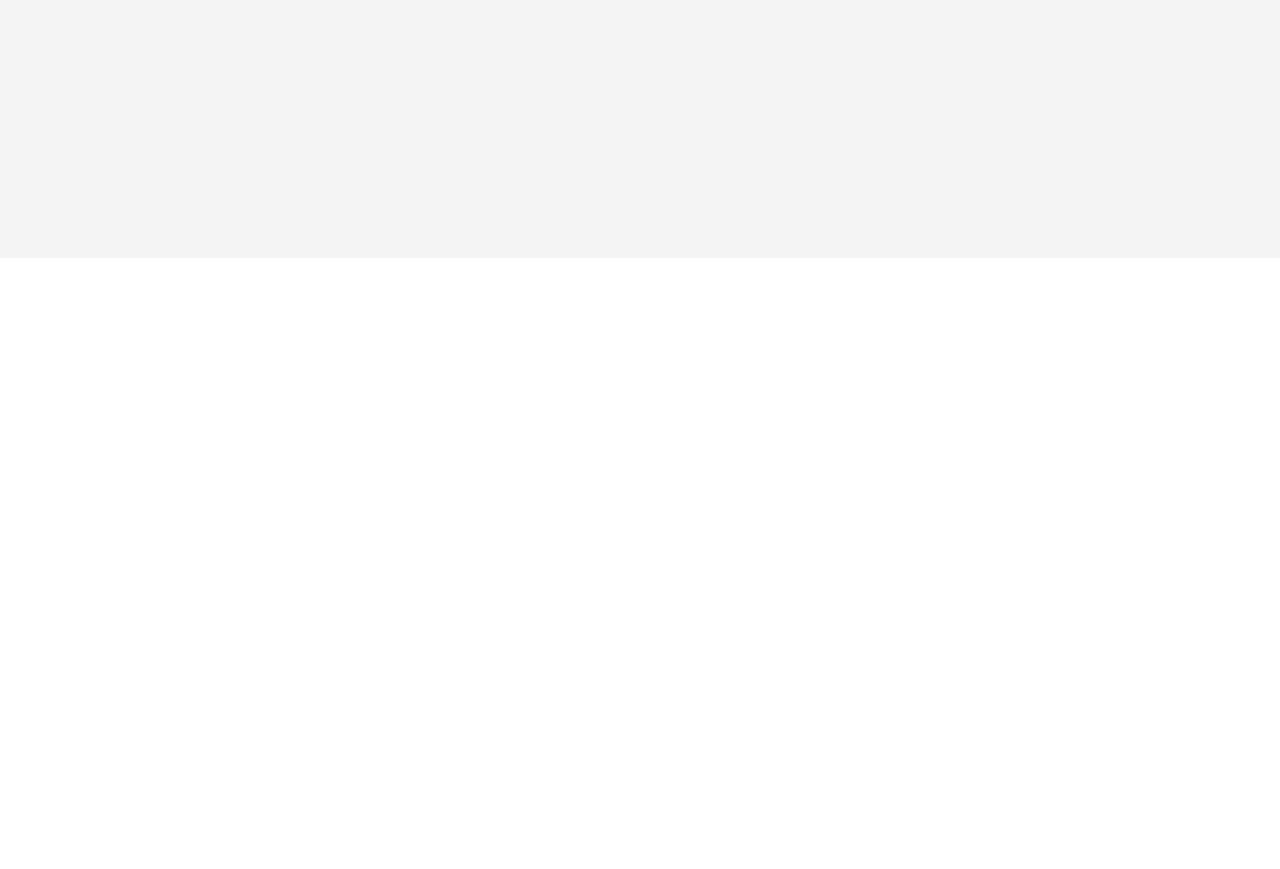
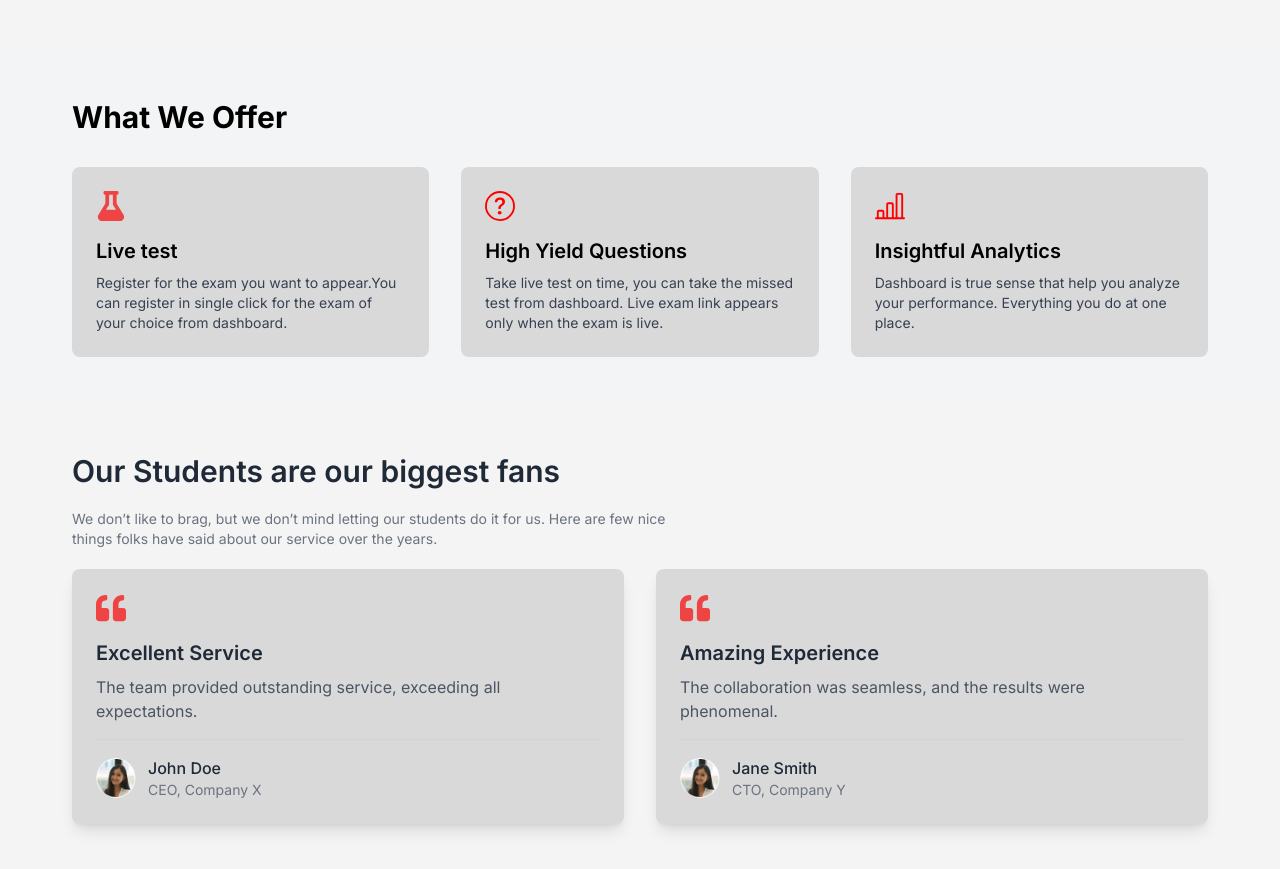
Before and after one commit to Abdullah9202/prelevels, a Next.js app in the folder client/: page / in a window 1280 px wide. Shown: the part 583-1452 px from the top of the page. Before the commit the page ends 841 px from the top, so only its background shows below. Built offline with nearby package versions, Linux system fonts and the light colour scheme.

Commit message:
feat:services section added and testimonial

```diff
--- a/client/src/app/page.tsx
+++ b/client/src/app/page.tsx
@@ -3,6 +3,8 @@ import Timeline from "@/components/ui/timeline";
 import Navbar from "@/components/main/navbar";
 import Image from "next/image";
 import Hero from "@/components/main/hero";
+import Service from "@/components/main/services";
+import TestimonialsSection from "@/components/main/teatimonials";
 
 export default function Home() {
   return (
@@ -12,6 +14,8 @@ export default function Home() {
       <div className="bg-[#F4F4F4] min-h-screen">
         <Navbar/>
         <Hero/>
+        <Service/>
+        <TestimonialsSection/>
       </div>
 
     </div>
--- /dev/null
+++ b/client/src/components/main/services.tsx
@@ -0,0 +1,57 @@
+import React from "react";
+import { FaFlask } from "react-icons/fa";
+
+const Service = () => {
+  return (
+    <section className="py-12 bg-gray-100">
+  <div className="container mx-auto px-4">
+    <h2 className="text-3xl font-bold text-start lg:px-14 mb-8">What We Offer</h2>
+
+    <div className="grid grid-cols-1 md:grid-cols-3 gap-8 lg:px-14">
+       {/* Feature 1  */}
+      <div className="bg-[#D9D9D9] p-6 rounded-lg text-center">
+        <div className="text-red-500 mb-4">
+          {/* <!-- Red Icon (Example: Feather icon from react-feather library) -- */}
+          <FaFlask size={30} />
+        </div>
+        <h3 className="text-xl font-semibold mb-2 text-start">Live test</h3>
+        <p className="text-gray-700 text-start text-sm">Register for the exam you want to appear.You can register in single click for the
+          exam of your choice from dashboard.</p>
+      </div>
+
+      {/* <!-- Feature 2 --> */}
+      <div className="bg-[#D9D9D9] p-6 rounded-lg text-center">
+        <div className="text-red-500 mb-4">
+          {/* <!-- Red Icon (Example: Feather icon from react-feather library) --> */}
+          <svg xmlns="http://www.w3.org/2000/svg" width="30" height="30" fill="red" className="bi bi-question-circle" viewBox="0 0 16 16">
+            <path d="M8 15A7 7 0 1 1 8 1a7 7 0 0 1 0 14m0 1A8 8 0 1 0 8 0a8 8 0 0 0 0 16"/>
+            <path d="M5.255 5.786a.237.237 0 0 0 .241.247h.825c.138 0 .248-.113.266-.25.09-.656.54-1.134 1.342-1.134.686 0 1.314.343 1.314 1.168 0 .635-.374.927-.965 1.371-.673.489-1.206 1.06-1.168 1.987l.003.217a.25.25 0 0 0 .25.246h.811a.25.25 0 0 0 .25-.25v-.105c0-.718.273-.927 1.01-1.486.609-.463 1.244-.977 1.244-2.056 0-1.511-1.276-2.241-2.673-2.241-1.267 0-2.655.59-2.75 2.286m1.557 5.763c0 .533.425.927 1.01.927.609 0 1.028-.394 1.028-.927 0-.552-.42-.94-1.029-.94-.584 0-1.009.388-1.009.94"/>
+          </svg>
+        </div>
+        <h3 className="text-xl font-semibold mb-2 text-start">High Yield Questions</h3>
+        <p className="text-gray-700 text-start text-sm">Take live test on time,  you can take the
+            missed test from dashboard. Live exam
+            link appears only when the exam is live.</p>
+      </div>
+
+      {/* <!-- Feature 3 --> */}
+      <div className="bg-[#D9D9D9] p-6 rounded-lg text-center">
+        <div className="text-red-500 mb-4">
+          {/* <!-- Red Icon (Example: Feather icon from react-feather library) --> */}
+          <svg xmlns="http://www.w3.org/2000/svg" width="30" height="30" fill="red" className="bi bi-bar-chart-line" viewBox="0 0 16 16">
+            <path d="M11 2a1 1 0 0 1 1-1h2a1 1 0 0 1 1 1v12h.5a.5.5 0 0 1 0 1H.5a.5.5 0 0 1 0-1H1v-3a1 1 0 0 1 1-1h2a1 1 0 0 1 1 1v3h1V7a1 1 0 0 1 1-1h2a1 1 0 0 1 1 1v7h1zm1 12h2V2h-2zm-3 0V7H7v7zm-5 0v-3H2v3z"/>
+          </svg>
+        </div>
+        <h3 className="text-xl font-semibold mb-2 text-start">Insightful Analytics</h3>
+        <p className="text-gray-700 text-start text-sm">Dashboard is true sense that help you
+            analyze your performance. Everything
+            you do at one place.</p>
+      </div>
+    </div>
+  </div>
+</section>
+
+  );
+};
+
+export default Service;
--- /dev/null
+++ b/client/src/components/main/teatimonials.tsx
@@ -0,0 +1,67 @@
+import Image from "next/image";
+import { FaQuoteLeft } from "react-icons/fa";
+import testing from '@/assets/Ellipse 7.png'
+
+export default function TestimonialsSection() {
+    return (
+        <section className=" py-12 lg:px-14">
+            <div className="max-w-7xl mx-auto px-4">
+                {/* Section Heading */}
+                <h2 className="text-3xl font-semibold text-gray-800  text-start mb-5">
+                   Our Students are our biggest fans
+                </h2>
+                <p className="text-sm text-gray-500">We don’t like to brag, but we don’t mind letting our students do it for us. Here are few nice <br/>
+                things folks have said about our service over the years.</p>
+
+                {/* Testimonial Boxes */}
+                <div className="grid grid-cols-1 md:grid-cols-2 gap-8 py-5">
+                    {/* Box 1 */}
+                    <div className="bg-[#D9D9D9] p-6 rounded-lg shadow-lg">
+                        <FaQuoteLeft className="text-red-500 text-3xl mb-4" />
+                        <h3 className="text-xl font-semibold text-gray-800  mb-2">
+                            Excellent Service
+                        </h3>
+                        <p className="text-gray-600  mb-4">
+                            The team provided outstanding service, exceeding all expectations.
+                        </p>
+                        <hr className="border-gray-300 dark:border-slate-600 mb-4" />
+                        <div className="flex items-center">
+                            <Image
+                                src={testing}
+                                alt="Profile"
+                                className="w-10 h-10 rounded-full mr-3"
+                            />
+                            <div>
+                                <p className="text-gray-800  font-medium">John Doe</p>
+                                <p className="text-gray-500 text-sm">CEO, Company X</p>
+                            </div>
+                        </div>
+                    </div>
+
+                    {/* Box 2 */}
+                    <div className="bg-[#D9D9D9] p-6 rounded-lg shadow-lg">
+                        <FaQuoteLeft className="text-red-500 text-3xl mb-4" />
+                        <h3 className="text-xl font-semibold text-gray-800  mb-2">
+                            Amazing Experience
+                        </h3>
+                        <p className="text-gray-600  mb-4">
+                            The collaboration was seamless, and the results were phenomenal.
+                        </p>
+                        <hr className="border-gray-300 dark:border-slate-600 mb-4" />
+                        <div className="flex items-center">
+                            <Image
+                                src={testing}
+                                alt="Profile"
+                                className="w-10 h-10 rounded-full mr-3"
+                            />
+                            <div>
+                                <p className="text-gray-800  font-medium">Jane Smith</p>
+                                <p className="text-gray-500  text-sm">CTO, Company Y</p>
+                            </div>
+                        </div>
+                    </div>
+                </div>
+            </div>
+        </section>
+    );
+}
```
